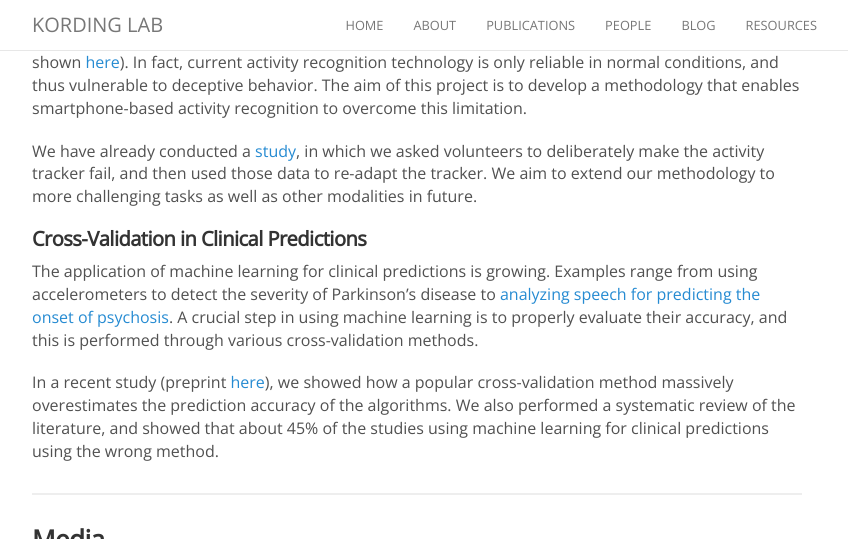
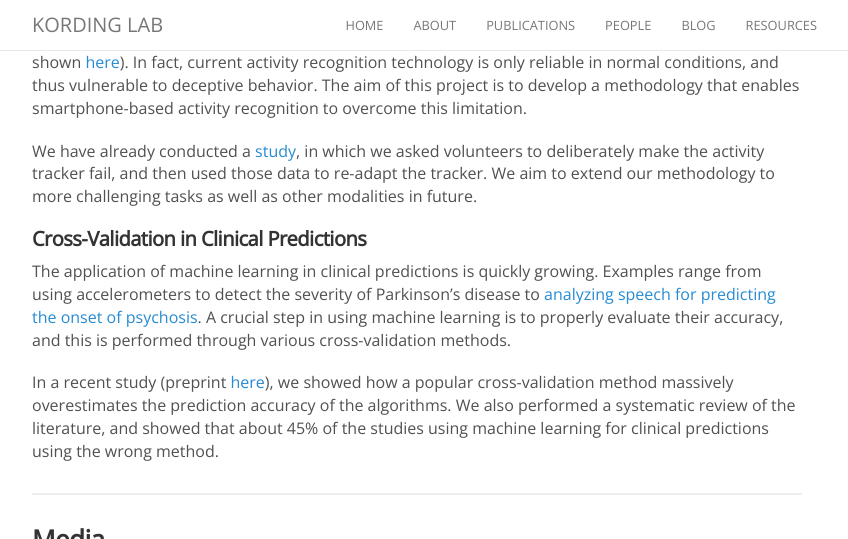
Before and after one commit to KordingLab/KordingLab.github.io, a Jekyll site: the page built from _people/sohrob_saeb.md, in a window 1280 px wide and 900 px high, scrolled down 1276 px, cut to the strip 0-539 px from the top of the window. Shown: the whole strip, without its empty margins (223-1071 px from the left). Built offline with Jekyll 4.4.1, drawn with Linux system fonts in a browser that asks for light colours; nearby versions of some CDN libraries; comment, search, counter and statistics services are not loaded.

Commit message:
typo fixed

```diff
--- a/_people/sohrob_saeb.md
+++ b/_people/sohrob_saeb.md
@@ -39,7 +39,7 @@ We have already conducted a [study](http://journals.plos.org/plosone/article?id=
 
 ##### Cross-Validation in Clinical Predictions
 
-The application of machine learning for clinical predictions is growing. Examples range from using accelerometers to detect the severity of Parkinson's disease to [analyzing speech for predicting the onset of psychosis](http://www.nature.com/articles/npjschz201530). A crucial step in using machine learning is to properly evaluate their accuracy, and this is performed through various cross-validation methods.
+The application of machine learning in clinical predictions is quickly growing. Examples range from using accelerometers to detect the severity of Parkinson's disease to [analyzing speech for predicting the onset of psychosis](http://www.nature.com/articles/npjschz201530). A crucial step in using machine learning is to properly evaluate their accuracy, and this is performed through various cross-validation methods.
 
 In a recent study (preprint [here](http://biorxiv.org/content/early/2016/06/19/059774)), we showed how a popular cross-validation method massively overestimates the prediction accuracy of the algorithms. We also performed a systematic review of the literature, and showed that about 45% of the studies using machine learning for clinical predictions using the wrong method.
 
```
